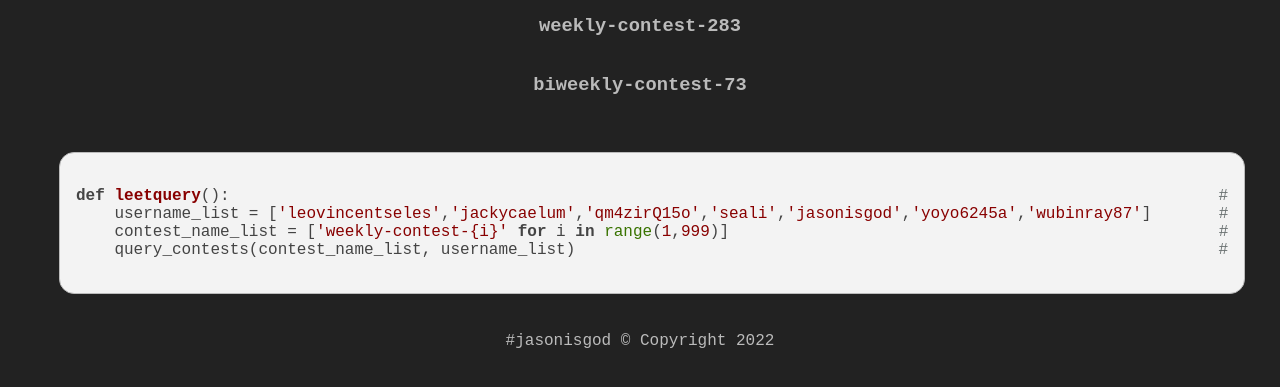
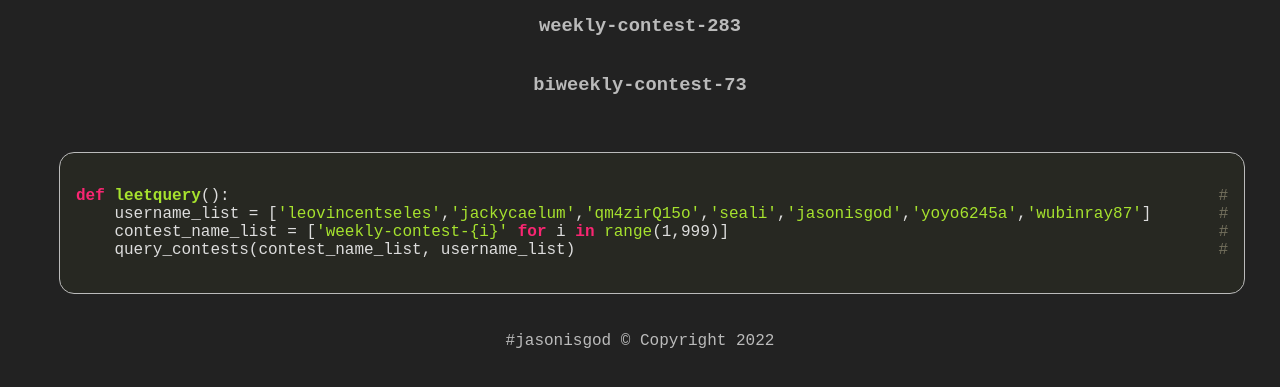
Before and after one commit to jasonisgod/LeetQuery, a plain HTML site: page index.html in a window 1280 px wide. Shown: the part 411-798 px from the top of the page. Drawn offline with nearby package versions, Linux system fonts and the light colour scheme; no server answers.

Commit message:
Download the highlight theme (monokai

```diff
--- /dev/null
+++ b/css/monokai.css
@@ -0,0 +1,78 @@
+/*
+Monokai style download from https://cdnjs.cloudflare.com/ajax/libs/highlight.js/11.4.0/styles/monokai.min.css
+*/
+
+pre code.hljs {
+	display: block;
+	overflow-x: auto;
+	padding: 1em
+}
+
+code.hljs {
+	padding: 3px 5px
+}
+
+.hljs {
+	background: #272822;
+	color: #ddd
+}
+
+.hljs-keyword,
+.hljs-literal,
+.hljs-name,
+.hljs-selector-tag,
+.hljs-strong,
+.hljs-tag {
+	color: #f92672
+}
+
+.hljs-code {
+	color: #66d9ef
+}
+
+.hljs-attribute,
+.hljs-link,
+.hljs-regexp,
+.hljs-symbol {
+	color: #bf79db
+}
+
+.hljs-addition,
+.hljs-built_in,
+.hljs-bullet,
+.hljs-emphasis,
+.hljs-section,
+.hljs-selector-attr,
+.hljs-selector-pseudo,
+.hljs-string,
+.hljs-subst,
+.hljs-template-tag,
+.hljs-template-variable,
+.hljs-title,
+.hljs-type,
+.hljs-variable {
+	color: #a6e22e
+}
+
+.hljs-class .hljs-title,
+.hljs-title.class_ {
+	color: #fff
+}
+
+.hljs-comment,
+.hljs-deletion,
+.hljs-meta,
+.hljs-quote {
+	color: #75715e
+}
+
+.hljs-doctag,
+.hljs-keyword,
+.hljs-literal,
+.hljs-section,
+.hljs-selector-id,
+.hljs-selector-tag,
+.hljs-title,
+.hljs-type {
+	font-weight: 700
+}
--- a/index.html
+++ b/index.html
@@ -16,7 +16,7 @@
         pre { margin: 1px; }
         code { border:#bbb solid 1px; border-radius: 15px; padding: 30px; margin: 0 30px; text-align: left;}
 </style>
-<link rel="stylesheet" href="https://cdnjs.cloudflare.com/ajax/libs/highlight.js/11.4.0/styles/default.min.css">
+<link rel="stylesheet" href="./css/monokai.css">
 <script src="https://ajax.googleapis.com/ajax/libs/jquery/3.5.1/jquery.min.js"></script>
 <script src="https://cdnjs.cloudflare.com/ajax/libs/highlight.js/11.4.0/highlight.min.js"></script>
 <script>hljs.highlightAll();</script>
```
